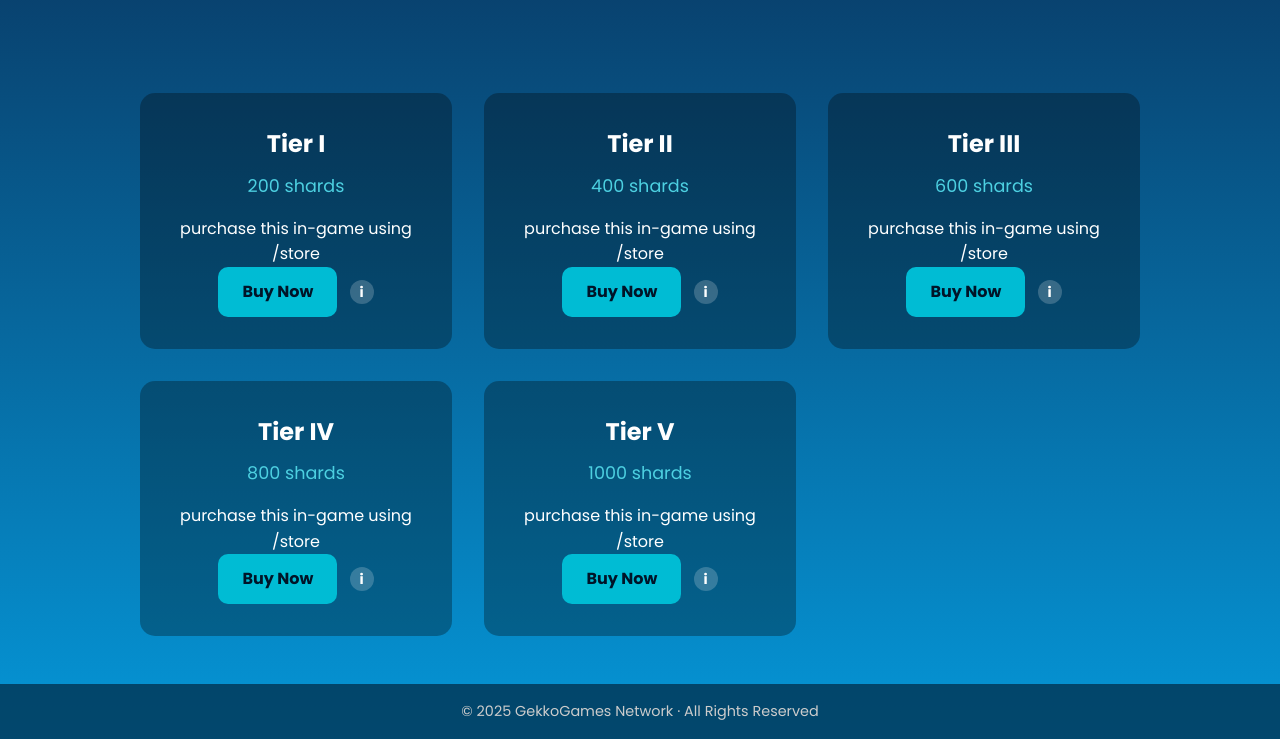
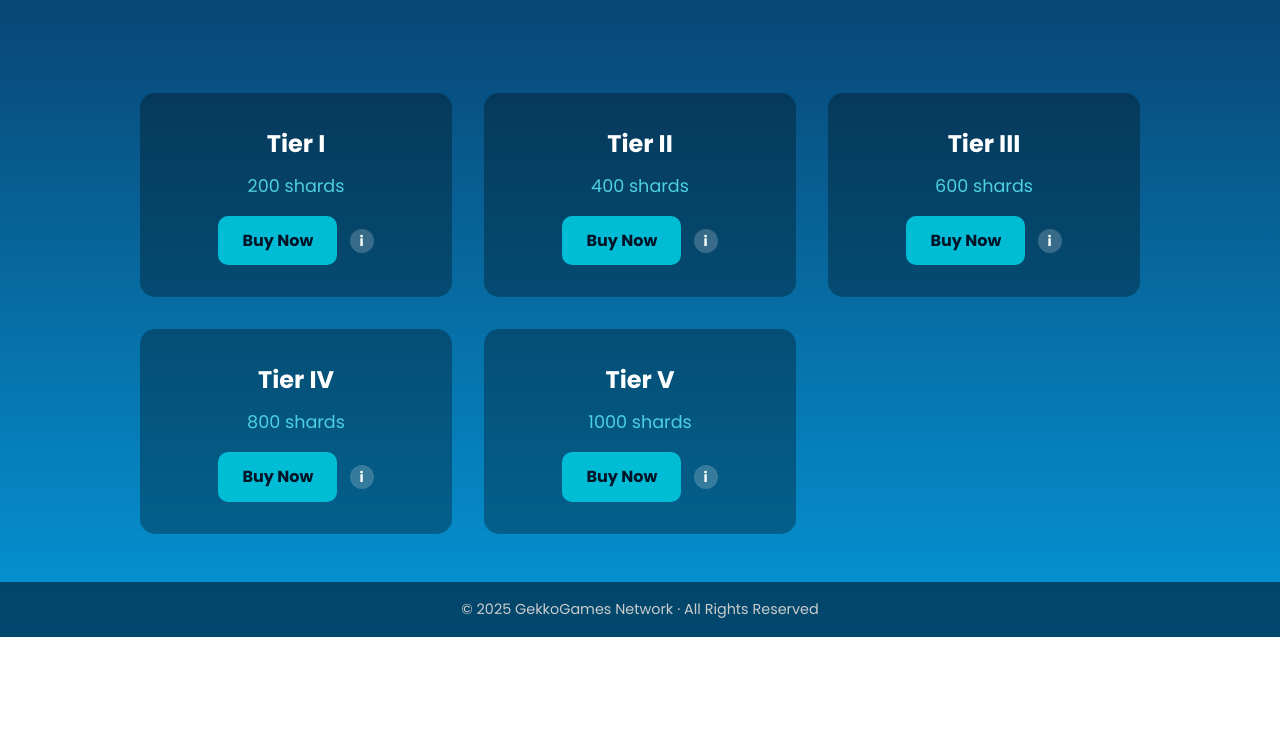
Before and after one commit to migekkoHecker/gekkogames_website, a plain HTML site: page store.html in a window 1280 px wide. Shown: the part 315-1054 px from the top of the page. After the commit the page ends 952 px from the top, so only its background shows below. Drawn offline with Linux system fonts and the light colour scheme.

Commit message:
Update store.html

```diff
--- a/store.html
+++ b/store.html
@@ -143,35 +143,35 @@
       <div class="item-card">
         <h3>Tier I</h3>
         <div class="price">200 shards</div>
-        <p>purchase this in-game using /store</p>
+        <p></p>
         <a href="#" class="btn">Buy Now</a>
         <span class="info-icon" onclick="openModal('tier1')">i</span>
       </div>
       <div class="item-card">
         <h3>Tier II</h3>
         <div class="price">400 shards</div>
-        <p>purchase this in-game using /store</p>
+        <p></p>
         <a href="#" class="btn">Buy Now</a>
         <span class="info-icon" onclick="openModal('tier2')">i</span>
       </div>
       <div class="item-card">
         <h3>Tier III</h3>
         <div class="price">600 shards</div>
-        <p>purchase this in-game using /store</p>
+        <p></p>
         <a href="#" class="btn">Buy Now</a>
         <span class="info-icon" onclick="openModal('tier3')">i</span>
       </div>
       <div class="item-card">
         <h3>Tier IV</h3>
         <div class="price">800 shards</div>
-        <p>purchase this in-game using /store</p>
+        <p></p>
         <a href="#" class="btn">Buy Now</a>
         <span class="info-icon" onclick="openModal('tier4')">i</span>
       </div>
       <div class="item-card">
         <h3>Tier V</h3>
         <div class="price">1000 shards</div>
-        <p>purchase this in-game using /store</p>
+        <p></p>
         <a href="#" class="btn">Buy Now</a>
         <span class="info-icon" onclick="openModal('tier5')">i</span>
       </div>
```
